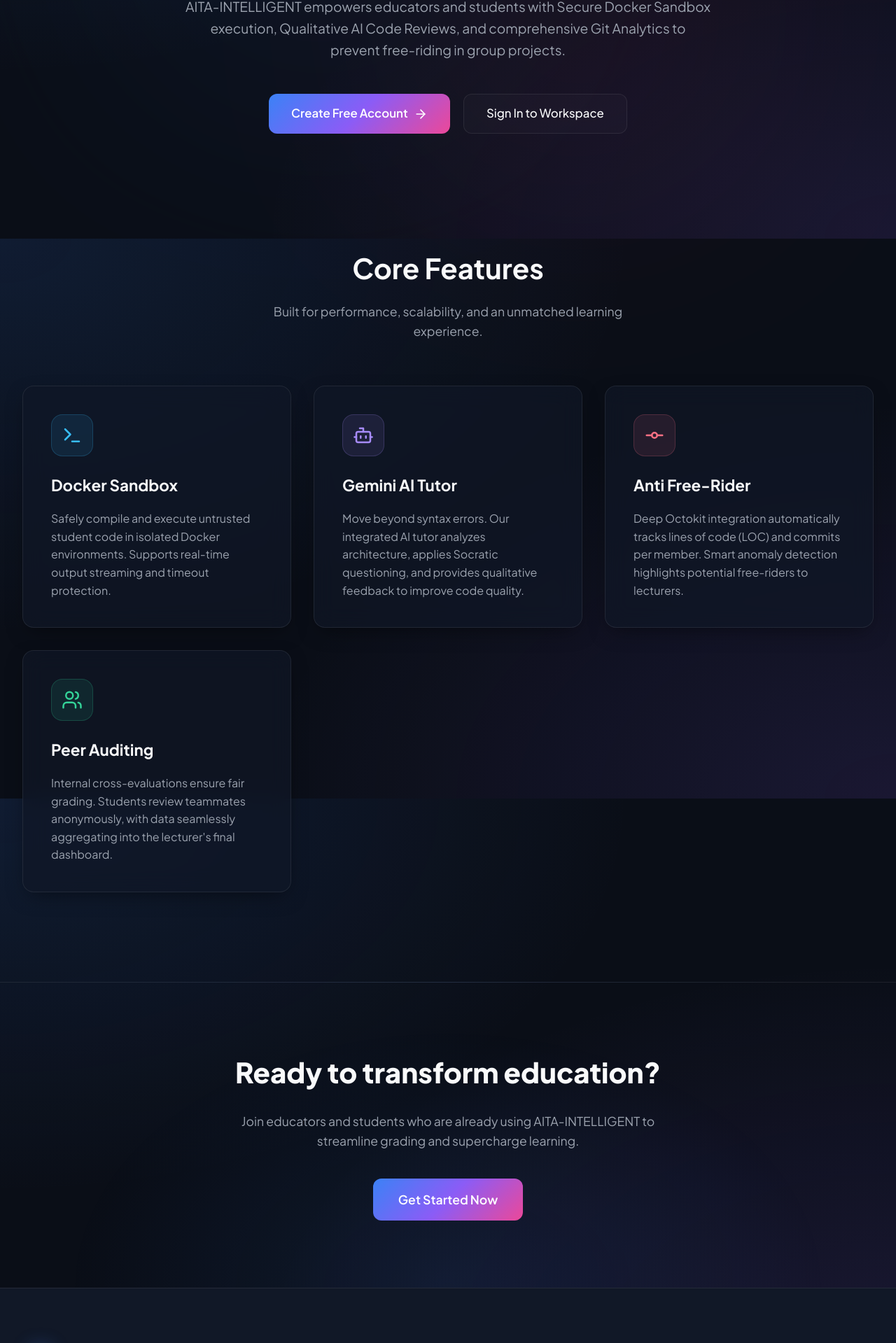
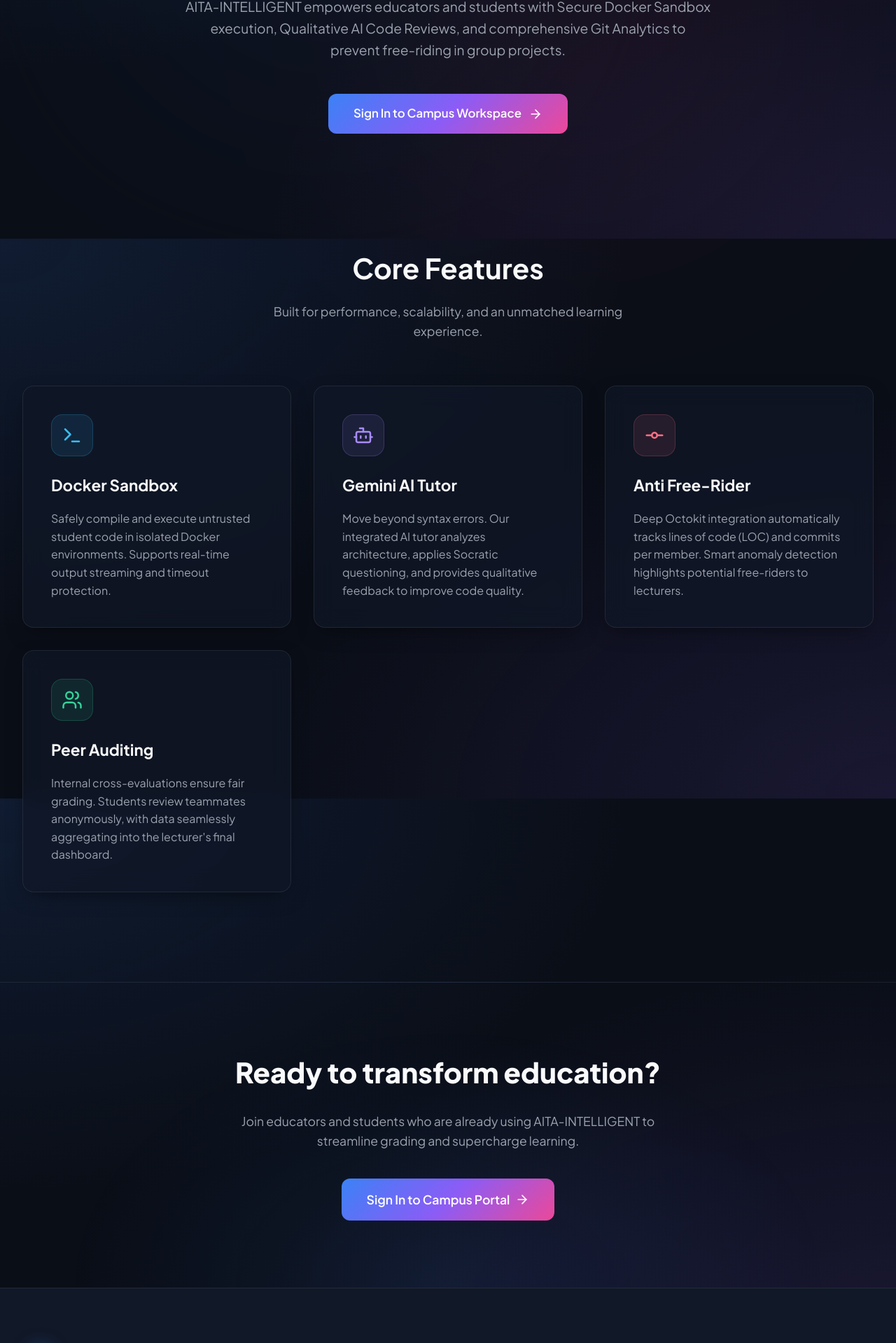
Before and after one commit to min098-ui/SWD392_AITA-Intelligent, a Next.js app in the folder client/: page / in a window 1280 px wide. Shown: the part 459-2378 px from the top of the page at 70% size. Built offline with nearby package versions, Linux system fonts and the light colour scheme.

Commit message:
Frontend: update root layout with LanguageProvider, update landing page with role selection UI

```diff
--- a/client/src/app/layout.tsx
+++ b/client/src/app/layout.tsx
@@ -1,5 +1,6 @@
 import React from 'react';
 import './globals.css';
+import { LanguageProvider } from '../context/LanguageContext';
 
 export const metadata = {
   title: 'AITA-INTELLIGENT | AI Teaching Assistant & Code Analytics Platform',
@@ -12,11 +13,13 @@
   children: React.ReactNode;
 }) {
   return (
-    <html lang="en">
+    <html lang="vi">
       <body>
-        <div style={{ minHeight: '100vh', display: 'flex', flexDirection: 'column' }}>
-          {children}
-        </div>
+        <LanguageProvider>
+          <div style={{ minHeight: '100vh', display: 'flex', flexDirection: 'column' }}>
+            {children}
+          </div>
+        </LanguageProvider>
       </body>
     </html>
   );
--- a/client/src/app/page.tsx
+++ b/client/src/app/page.tsx
@@ -135,14 +135,9 @@
             animation: 'fadeInUp 1s ease-out 0.6s both'
           }}>
             {!isLoggedIn ? (
-              <>
-                <Link href="/register" className="btn-primary" style={{ padding: '14px 32px', fontSize: '1.05rem', borderRadius: '12px' }}>
-                  Create Free Account <ArrowRight size={20} />
-                </Link>
-                <Link href="/login" className="btn-secondary" style={{ padding: '14px 32px', fontSize: '1.05rem', borderRadius: '12px', background: 'rgba(255,255,255,0.02)' }}>
-                  Sign In to Workspace
-                </Link>
-              </>
+              <Link href="/login" className="btn-primary" style={{ padding: '15px 36px', fontSize: '1.05rem', borderRadius: '12px', display: 'flex', alignItems: 'center', gap: '10px' }}>
+                Sign In to Campus Workspace <ArrowRight size={20} />
+              </Link>
             ) : (
               <Link href={getDashboardLink()} className="btn-primary" style={{ padding: '14px 32px', fontSize: '1.05rem', borderRadius: '12px' }}>
                 Go to Dashboard <ArrowRight size={20} />
@@ -262,8 +257,8 @@
             Join educators and students who are already using AITA-INTELLIGENT to streamline grading and supercharge learning.
           </p>
           {!isLoggedIn ? (
-            <Link href="/register" className="btn-primary" style={{ padding: '16px 36px', fontSize: '1.1rem', borderRadius: '12px' }}>
-              Get Started Now
+            <Link href="/login" className="btn-primary" style={{ padding: '16px 36px', fontSize: '1.1rem', borderRadius: '12px' }}>
+              Sign In to Campus Portal <ArrowRight size={20} />
             </Link>
           ) : (
             <Link href={getDashboardLink()} className="btn-primary" style={{ padding: '16px 36px', fontSize: '1.1rem', borderRadius: '12px' }}>
```
